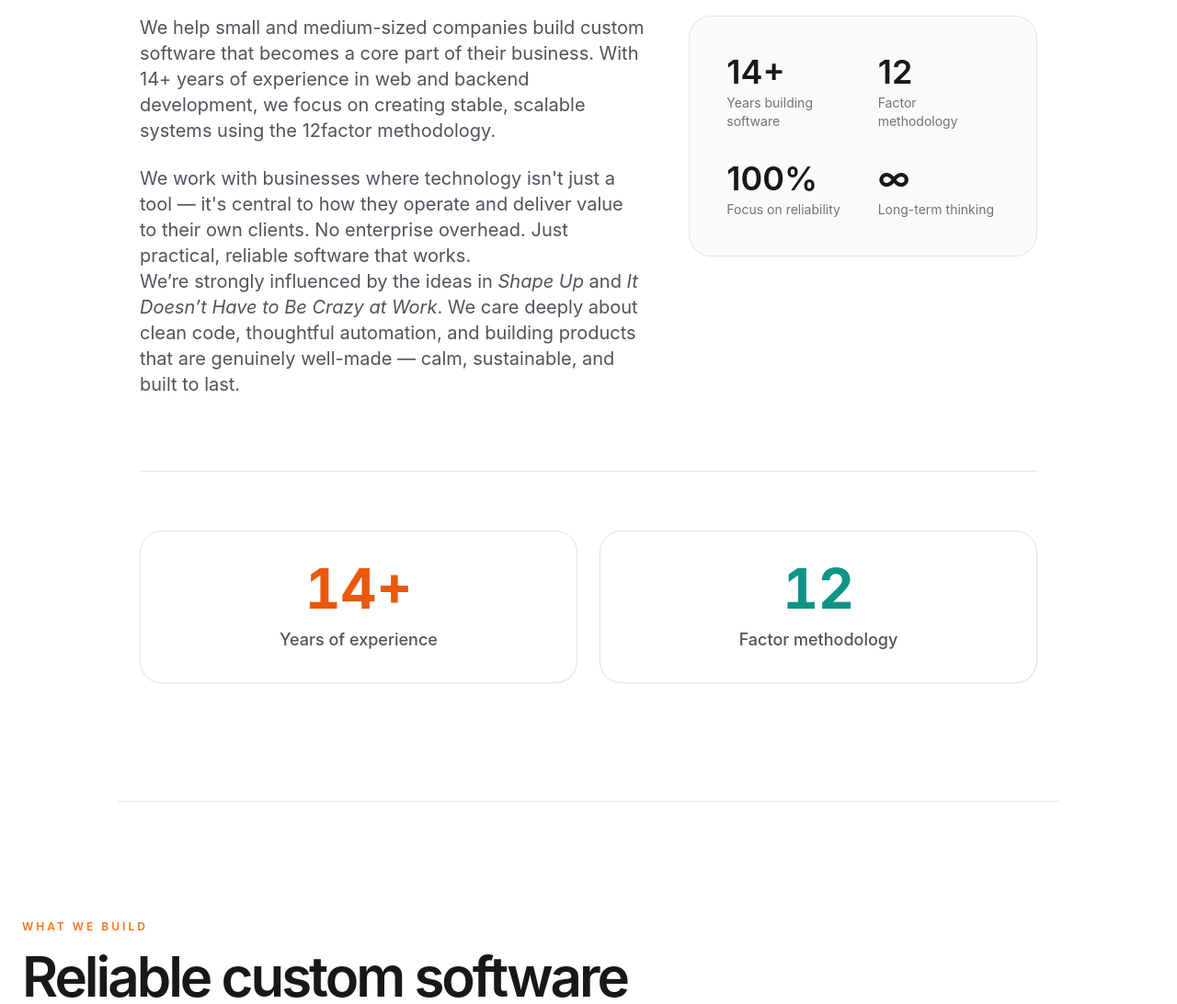
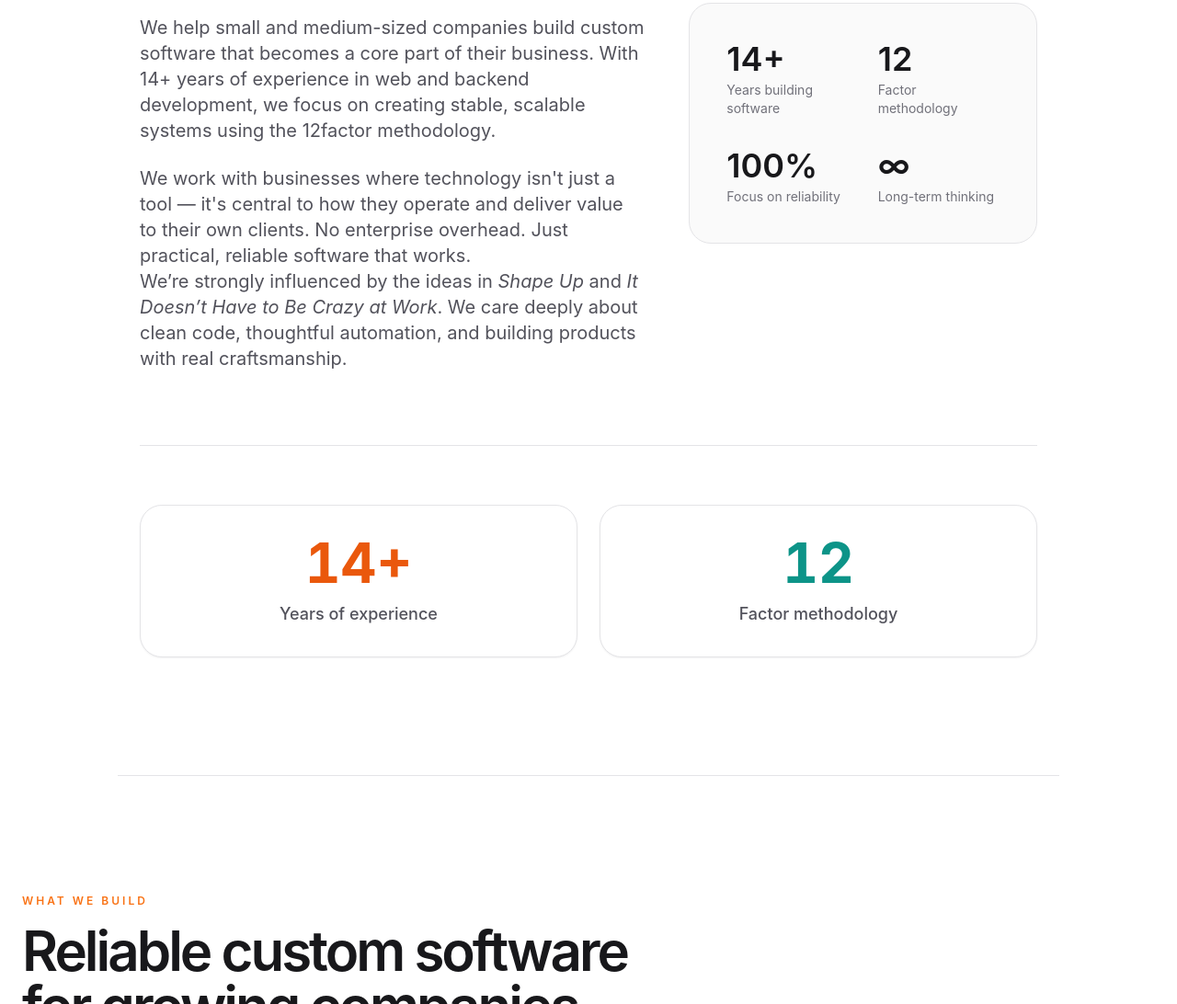
Before and after one commit to andreipetre/legendary-eureka, a website with bundled scripts: page index.html in a window 1280 px wide. Shown: the part 1064-2156 px from the top of the page at 92% size. Built offline with nearby package versions, Linux system fonts and the light colour scheme.

Commit message:
Update index.html

```diff
--- a/index.html
+++ b/index.html
@@ -114,7 +114,7 @@
                 <div class="prose prose-zinc max-w-none text-xl text-zinc-600">
                     <p class="mb-6">We help small and medium-sized companies build custom software that becomes a core part of their business. With 14+ years of experience in web and backend development, we focus on creating stable, scalable systems using the 12factor methodology.</p>
                     <p>We work with businesses where technology isn't just a tool — it's central to how they operate and deliver value to their own clients. No enterprise overhead. Just practical, reliable software that works.</p>
-                    <p>We’re strongly influenced by the ideas in <em>Shape Up</em> and <em>It Doesn’t Have to Be Crazy at Work</em>. We care deeply about clean code, thoughtful automation, and building products that are genuinely well-made — calm, sustainable, and built to last.</p>
+                    <p>We’re strongly influenced by the ideas in <em>Shape Up</em> and <em>It Doesn’t Have to Be Crazy at Work</em>. We care deeply about clean code, thoughtful automation, and building products with real craftsmanship.</p>
                 </div>
             </div>
 
```
